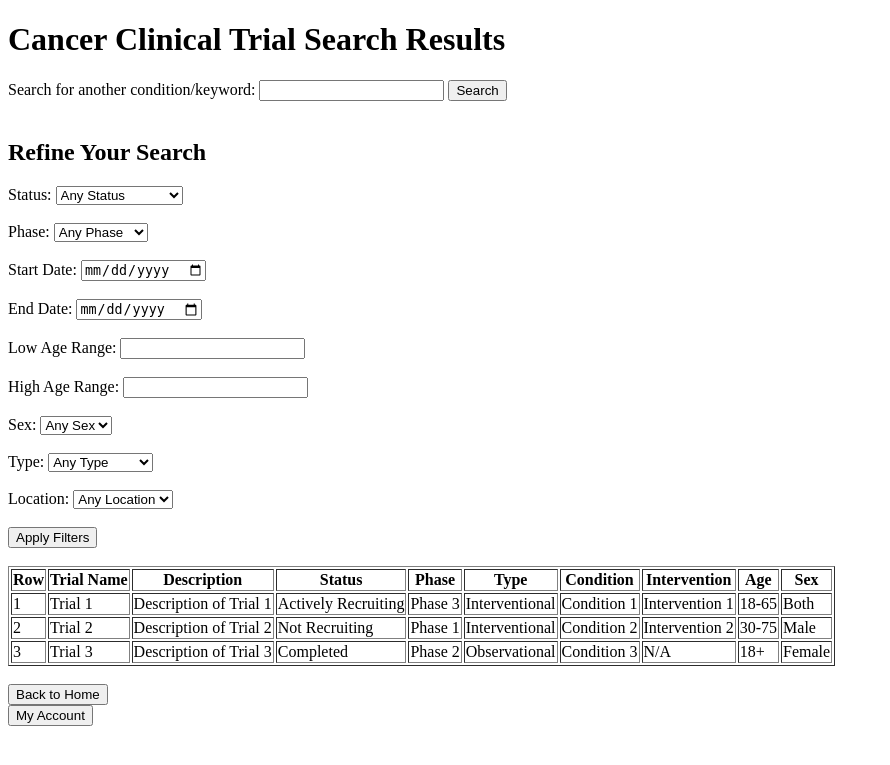
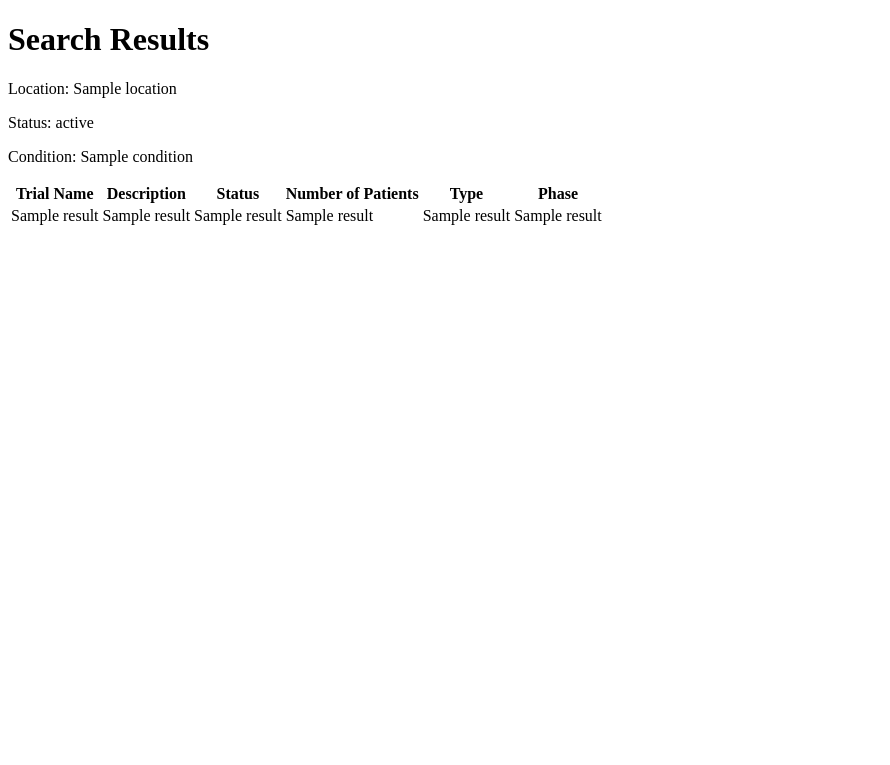
Before and after one commit to honganndo/Cancer-Clinical-Trial-Database, a Flask app: template templates/results.html in a window 1280 px wide. Shown: the top 765 px of the page, without its empty margins (0-890 px from the left). Run offline with Flask 3, Linux system fonts and the light colour scheme; the template is opened without the code that fills it: most values are stand-ins (such as "Sample title", 1, 10 or a date in 2020); parts of the project's set-up code (start-up, migrations or seed data) failed here and were passed over; some libraries are stand-ins or nearby versions.

Commit message:
Updated main.py

```diff
--- a/main.py
+++ b/main.py
@@ -43,6 +43,7 @@ engine = create_engine(DATABASEURI)
 # Example of running queries in your database
 # Note that this will probably not work if you already have a table named 'test' in your database, containing meaningful data. This is only an example showing you how to run queries in your database using SQLAlchemy.
 #
+'''
 with engine.connect() as conn:
     create_table_command = """
 	CREATE TABLE IF NOT EXISTS test (
@@ -56,7 +57,7 @@ with engine.connect() as conn:
     # you need to commit for create, insert, update queries to reflect
     conn.commit()
 
-
+'''
 @app.before_request
 def before_request():
     """
@@ -109,8 +110,8 @@ def homepage():
 
     if request.method == 'POST':
         location = request.form.get('location')
-        status = request.form('status')
-        condition = request.form('condition')
+        status = request.form.get('status')
+        condition = request.form.get('condition')
         return redirect(url_for('results', location=location, status=status, condition=condition))
 
     return render_template("homepage.html", locations=locations)
@@ -118,28 +119,17 @@ def homepage():
 
 @app.route('/results', methods=['GET', 'POST'])
 def results():
-    location = request.args.get('location')
-    status = request.args.get('status')
-    condition = request.args.get('condition')
+    location = request.form.get('location')
+    status = request.form.get('status')
+    condition = request.form.get('condition')
 
     with engine.connect() as connection:
-        results_query = "SELECT trial_name FROM clinical_trials"
-        conditions = []
+        results_query = "SELECT * FROM clinical_trials"
 
-        if location:
-            conditions.append("UPPER(location_name) = UPPER('{}')".format(location))
-        if status:
-            conditions.append("UPPER(status) = UPPER('{}')".format(status))
-        if condition:
-            conditions.append(
-                "UPPER(trial_name) LIKE UPPER('%{}%') OR UPPER(description) LIKE UPPER('%{}%')".format(condition,
-                                                                                                       condition))
-        if conditions:
-            results_query += " WHERE " + " AND ".join(conditions)
 
         results = connection.execute(text(results_query)).fetchall()
 
-    return render_template("results2.html", condition=condition, status=status, location=location, results = results)
+    return render_template("results.html", condition=condition, status=status, location=location, results = results)
 
 
 @app.route('/trialpage')
--- a/templates/homepage.html
+++ b/templates/homepage.html
@@ -8,7 +8,7 @@
 
   <h1>Cancer Clinical Trial Search Database</h1>
 
-  <form method="post" action="{{ url_for('results') }}">
+  <form method="POST" action="{{ url_for('results') }}">
     <label for="condition">Condition/Keyword:</label>
     <input type="text" id="condition" name="condition" placeholder="Search by keyword"><br><br>
     <br>
--- a/templates/results.html
+++ b/templates/results.html
@@ -1,147 +1,36 @@
 <!DOCTYPE html>
 <html>
 <head>
-  <meta charset="UTF-8">
-  <title>Cancer Clinical Trial Search Results</title>
+    <title>Search Results</title>
 </head>
 <body>
-  <h1>Cancer Clinical Trial Search Results</h1>
-
-  <form method="get">
-    <label for="condition">Search for another condition/keyword:</label>
-    <input type="text" id="condition" name="condition">
-    <input type="submit" value="Search">
-  </form>
-
-  <br>
-
-  <div>
-    <h2>Refine Your Search</h2>
-
-    <form method="get">
-      <label for="status">Status:</label>
-      <select id="status" name="status">
-        <option value="">Any Status</option>
-        <option value="not_recruiting">Not yet recruiting</option>
-        <option value="recruiting">Actively recruiting</option>
-        <option value="completed">Completed</option>
-      </select><br><br>
-
-      <label for="phase">Phase:</label>
-      <select id="phase" name="phase">
-        <option value="">Any Phase</option>
-        <option value="early">Early Phase</option>
-        <option value="1">Phase 1</option>
-        <option value="2">Phase 2</option>
-        <option value="3">Phase 3</option>
-        <option value="4">Phase 4</option>
-      </select><br><br>
-
-      <label for="start_date">Start Date:</label>
-      <input type="date" id="start_date" name="start_date"><br><br>
-
-      <label for="end_date">End Date:</label>
-      <input type="date" id="end_date" name="end_date"><br><br>
-
-      <label for="low_age">Low Age Range:</label>
-      <input type="number" id="low_age" name="low_age"><br><br>
-
-      <label for="high_age">High Age Range:</label>
-      <input type="number" id="high_age" name="high_age"><br><br>
-
-      <label for="sex">Sex:</label>
-      <select id="sex" name="sex">
-        <option value="">Any Sex</option>
-        <option value="M">Male</option>
-        <option value="F">Female</option>
-      </select><br><br>
-
-      <label for="type">Type:</label>
-      <select id="type" name="type">
-        <option value="">Any Type</option>
-        <option value="interventional">Interventional</option>
-        <option value="observational">Observational</option>
-      </select><br><br>
-
-      <label for="location">Location:</label>
-      <select id="location" name="location">
-        <option value="">Any Location</option>
-        <option value="newyork">New York</option>
-        <option value="losangeles">Los Angeles</option>
-        <option value="chicago">Chicago</option>
-        <option value="houston">Houston</option>
-      </select><br><br>
-
-      <input type="submit" value="Apply Filters">
-    </form>
-  </div>
-
-  <br>
-
-  <table border="1">
+    <h1>Search Results</h1>
+    <p>Location: {{ location }}</p>
+    <p>Status: {{ status }}</p>
+    <p>Condition: {{ condition }}</p>
+    <table>
         <thead>
             <tr>
-        <th>Row</th>
-        <th>Trial Name</th>
-        <th>Description</th>
-        <th>Status</th>
-        <th>Phase</th>
-        <th>Type</th>
-        <th>Condition</th>
-        <th>Intervention</th>
-        <th>Age</th>
-        <th>Sex</th>
+                <th> Trial Name </th>
+                <th> Description </th>
+                <th> Status </th>
+                <th> Number of Patients </th>
+                <th> Type </th>
+                <th> Phase </th>
             </tr>
         </thead>
         <tbody>
+            {% for result in results %}
                 <tr>
-        <td>1</td>
-        <td>Trial 1</td>
-        <td>Description of Trial 1</td>
-        <td>Actively Recruiting</td>
-        <td>Phase 3</td>
-        <td>Interventional</td>
-        <td>Condition 1</td>
-        <td>Intervention 1</td>
-        <td>18-65</td>
-        <td>Both</td>
+                    <td>{{ result[1] }}</td>
+                    <td>{{ result[2] }}</td>
+                    <td>{{ result[3] }}</td>
+                    <td>{{ result[4] }}</td>
+                    <td>{{ result[5] }}</td>
+                    <td>{{ result[6] }}</td>
                 </tr>
-      <tr>
-        <td>2</td>
-        <td>Trial 2</td>
-        <td>Description of Trial 2</td>
-        <td>Not Recruiting</td>
-        <td>Phase 1</td>
-        <td>Interventional</td>
-        <td>Condition 2</td>
-        <td>Intervention 2</td>
-        <td>30-75</td>
-        <td>Male</td>
-      </tr>
-      <tr>
-        <td>3</td>
-        <td>Trial 3</td>
-        <td>Description of Trial 3</td>
-        <td>Completed</td>
-        <td>Phase 2</td>
-        <td>Observational</td>
-        <td>Condition 3</td>
-        <td>N/A</td>
-        <td>18+</td>
-        <td>Female</td>
-      </tr>
+            {% endfor %}
         </tbody>
     </table>
-
-  <br>
-
-  <form method="get" action="/">
-    <input type="submit" value="Back to Home">
-  </form>
-
-  <form method="get" action="/account">
-    <input type="submit" value="My Account">
-  </form>
-
 </body>
 </html>
```
Lines whose indentation alone changed are shown as unchanged.
